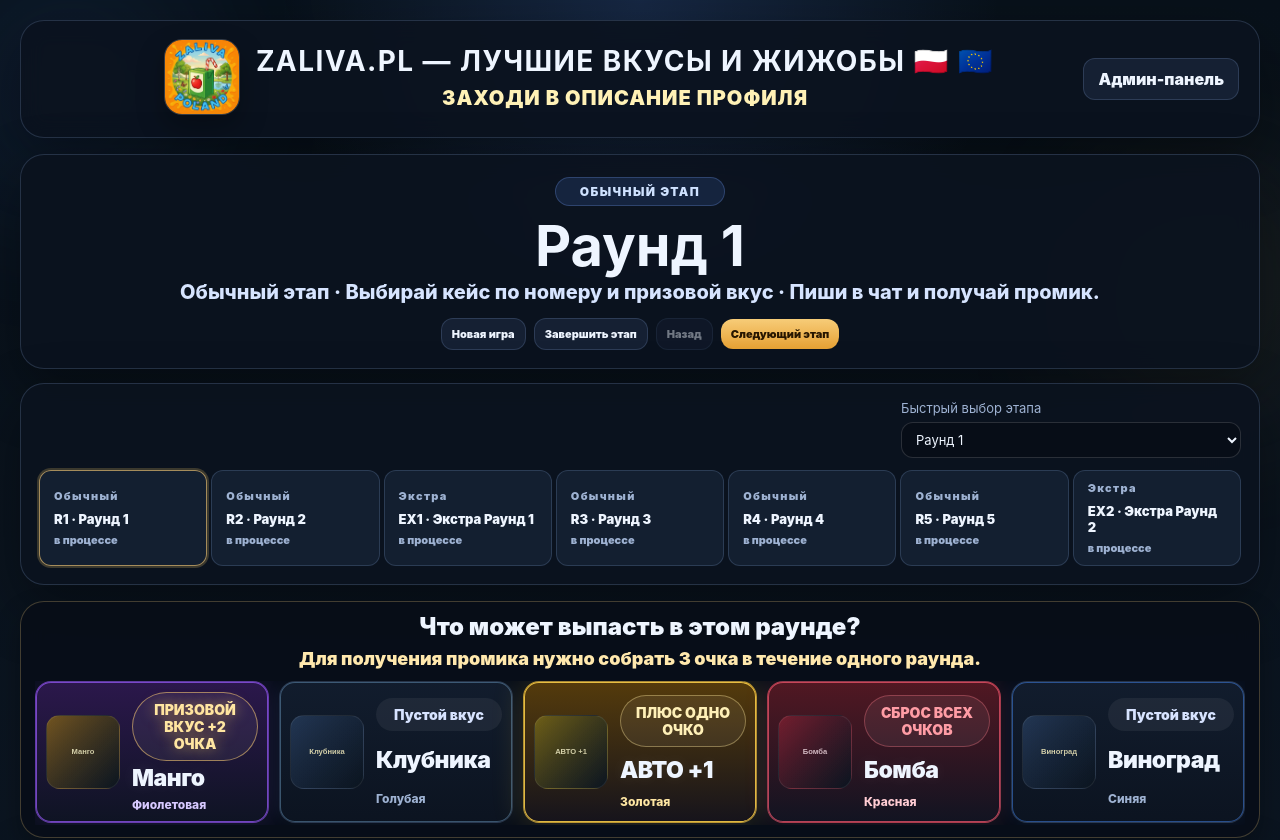
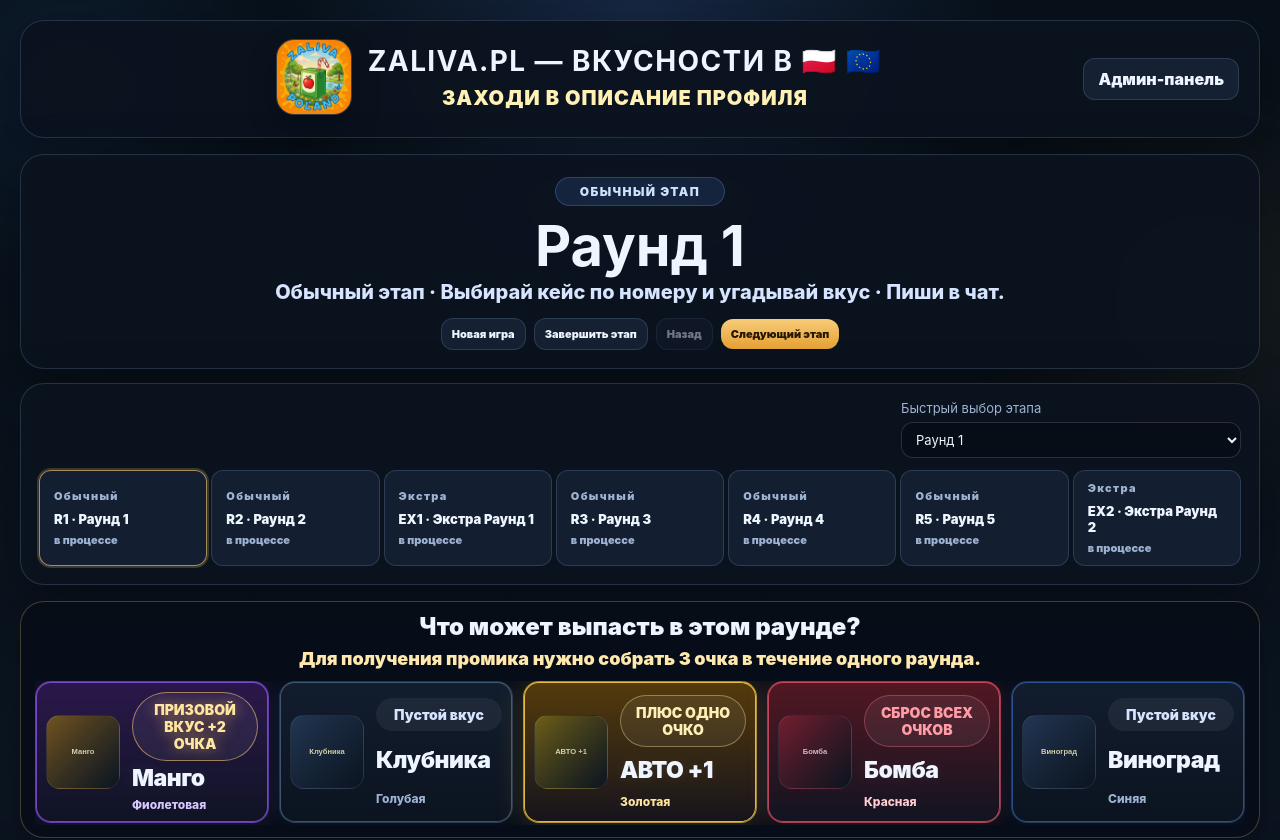
Before and after one commit to ubludok31-svg/cs2grok, a plain HTML site: page index.html in a window 1280 px wide. Shown: the top 840 px of the page. Drawn offline with Linux system fonts and the light colour scheme.

Commit message:
Add files via upload

```diff
--- a/app.js
+++ b/app.js
@@ -1,11 +1,11 @@
 const STAGE_DEFS = [
-  { id: 'round1', type: 'regular', label: 'Раунд 1', short: 'R1', description: 'Обычный этап · Выбирай кейс по номеру и призовой вкус · Пиши в чат и получай промик.' },
-  { id: 'round2', type: 'regular', label: 'Раунд 2', short: 'R2', description: 'Обычный этап · Выбирай кейс по номеру и призовой вкус · Пиши в чат и получай промик.' },
-  { id: 'extra1', type: 'extra', label: 'Экстра Раунд 1', short: 'EX1', description: 'Экстра этап · Выбирай кейс по номеру и призовой вкус · Пиши в чат и получай промик.' },
-  { id: 'round3', type: 'regular', label: 'Раунд 3', short: 'R3', description: 'Обычный этап · Выбирай кейс по номеру и призовой вкус · Пиши в чат и получай промик.' },
-  { id: 'round4', type: 'regular', label: 'Раунд 4', short: 'R4', description: 'Обычный этап · Выбирай кейс по номеру и призовой вкус · Пиши в чат и получай промик.' },
-  { id: 'round5', type: 'regular', label: 'Раунд 5', short: 'R5', description: 'Обычный этап · Выбирай кейс по номеру и призовой вкус · Пиши в чат и получай промик.' },
-  { id: 'extra2', type: 'extra', label: 'Экстра Раунд 2', short: 'EX2', description: 'Экстра этап · Выбирай кейс по номеру и призовой вкус · Пиши в чат и получай промик.' },
+  { id: 'round1', type: 'regular', label: 'Раунд 1', short: 'R1', description: 'Обычный этап · Выбирай кейс по номеру и угадывай вкус · Пиши в чат.' },
+  { id: 'round2', type: 'regular', label: 'Раунд 2', short: 'R2', description: 'Обычный этап · Выбирай кейс по номеру и угадывай вкус · Пиши в чат.' },
+  { id: 'extra1', type: 'extra', label: 'Экстра Раунд 1', short: 'EX1', description: 'Экстра этап · Выбирай кейс по номеру и угадывай вкус · Пиши в чат.' },
+  { id: 'round3', type: 'regular', label: 'Раунд 3', short: 'R3', description: 'Обычный этап · Выбирай кейс по номеру и угадывай вкус · Пиши в чат.' },
+  { id: 'round4', type: 'regular', label: 'Раунд 4', short: 'R4', description: 'Обычный этап · Выбирай кейс по номеру и угадывай вкус · Пиши в чат.' },
+  { id: 'round5', type: 'regular', label: 'Раунд 5', short: 'R5', description: 'Обычный этап · Выбирай кейс по номеру и угадывай вкус · Пиши в чат.' },
+  { id: 'extra2', type: 'extra', label: 'Экстра Раунд 2', short: 'EX2', description: 'Экстра этап · Выбирай кейс по номеру и угадывай вкус · Пиши в чат.' },
 ];
 
 const STORAGE_CONFIG = 'stream-case-game-v17-config';
--- a/index.html
+++ b/index.html
@@ -3,7 +3,7 @@
 <head>
   <meta charset="UTF-8" />
   <meta name="viewport" content="width=device-width, initial-scale=1.0" />
-  <title>Stream Case Game v27</title>
+  <title>Stream Case Game v29</title>
   <link rel="stylesheet" href="style.css" />
 </head>
 <body>
@@ -18,7 +18,7 @@
         <div class="brand-inner">
           <img class="brand-logo" src="logo.jpg" alt="ZALIVA Poland logo" />
           <div class="brand-copy">
-            <h1 class="brand-title">ZALIVA.PL — ЛУЧШИЕ ВКУСЫ И ЖИЖОБЫ 🇵🇱 🇪🇺</h1>
+            <h1 class="brand-title">ZALIVA.PL — ВКУСНОСТИ В 🇵🇱 🇪🇺</h1>
             <p class="brand-subtitle">ЗАХОДИ В ОПИСАНИЕ ПРОФИЛЯ</p>
           </div>
         </div>
@@ -30,7 +30,7 @@
       <div class="hero-copy">
         <div id="stageBadge" class="stage-badge">ОБЫЧНЫЙ ЭТАП</div>
         <h2 id="stageTitle" class="stage-title">Раунд 1</h2>
-        <p id="stageDescription" class="stage-description">Обычный этап · Выбирай кейс по номеру и призовой вкус · Пиши в чат и получай промик.</p>
+        <p id="stageDescription" class="stage-description">Обычный этап · Выбирай кейс по номеру и угадывай вкус · Пиши в чат.</p>
       </div>
       <div class="hero-controls">
         <button id="newGameBtn" class="ghost-btn mini-btn" type="button">Новая игра</button>
```
